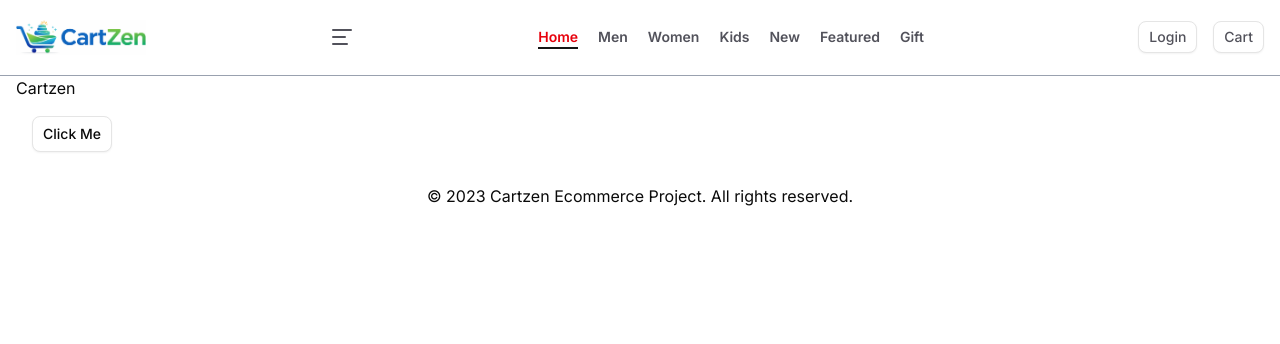
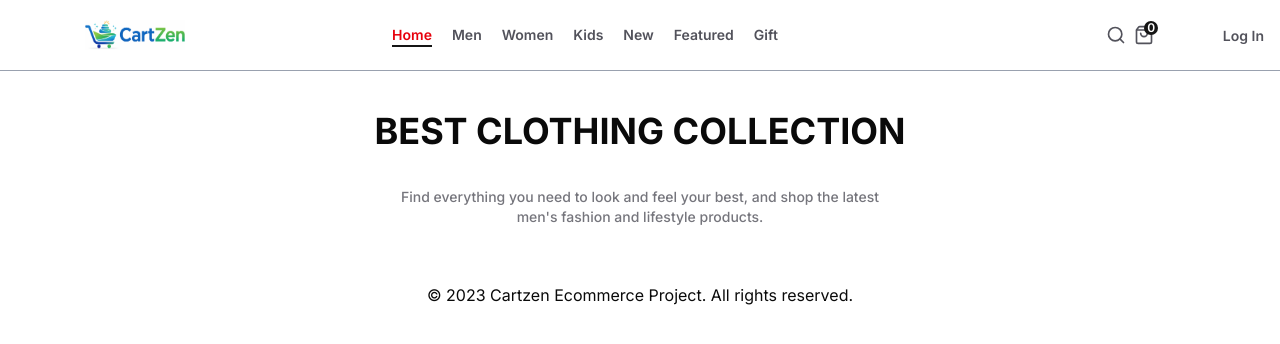
Before and after one commit to hs56704-alt/cartzen-, a Next.js app: page / in a window 1280 px wide. Shown: the top 344 px of the page. Built offline with nearby package versions, Linux system fonts and the light colour scheme; no server answers.

Commit message:
08/04/2026 final

```diff
--- a/app/layout.tsx
+++ b/app/layout.tsx
@@ -4,6 +4,7 @@ import "./globals.css";
 import { cn } from "@/lib/utils";
 import Header from "@/components/Header";
 import Footer from "@/components/Footer";
+import { ClerkProvider } from "@clerk/nextjs";
 
 const inter = Inter({subsets:['latin'],variable:'--font-sans'});
 
@@ -33,9 +34,11 @@ export default function RootLayout({
       className={cn("h-full", "antialiased", geistSans.variable, geistMono.variable, "font-sans", inter.variable)}
     >
       <body className="min-h-full flex flex-col">
+        <ClerkProvider>
         <Header />
         {children}
         <Footer />
+        </ClerkProvider>
       </body>
     </html>
   );
--- a/app/page.tsx
+++ b/app/page.tsx
@@ -1,16 +1,14 @@
 import Image from "next/image";
 import { Button } from "@/components/ui/button";
 import Container from "@/components/Container";
+import HomeBanner from "@/components/HomeBanner";
 
 
 export default function Home() {
   return (
     <div>
-      <Container>
-      <h1>Cartzen</h1>
-      <Button variant="outline" className="m-4">
-        Click Me
-      </Button>
+      <Container className = "py-10">
+        <HomeBanner />
       </Container>
     </div>
   );
--- /dev/null
+++ b/components/CartIcon.tsx
@@ -0,0 +1,14 @@
+import { ShoppingBag } from 'lucide-react'
+import Link from 'next/link'
+import React from 'react'
+
+const CartIcon = () => {
+  return (
+    <Link href = {"/cart"} className="group relative">
+        <ShoppingBag className='w-5 h-5 group-hover:text-darkColor hoverEffect' />
+        <span className = "absolute -top-1 -right-1 bg-darkColor text-white h-3.5 w-3.5 rounded-full text-xs font-semibold flex items-center justify-center">0</span>
+    </Link>
+  )
+}
+
+export default CartIcon
--- a/components/Header.tsx
+++ b/components/Header.tsx
@@ -5,23 +5,44 @@ import Container from './Container'
 import { Button } from './ui/button'
 import Image from 'next/image'
 import MobileMenu from './MobileMenu'
+import { Search } from 'lucide-react'
+import CartIcon from './CartIcon'
+import SearchBar from './SearchBar'
+import { currentUser } from '@clerk/nextjs/server'
 
 
-const Header = () => {
+const Header = async () => {
+  const user = await currentUser();
+  console.log("user", user);
+
   return (
     <header className = "border-b border-b-gray-400 py-5">
         <Container className="flex items-center justify-between gap-7 text-lightColor">
+          <MobileMenu />
           <Logo>
-            <Image src="/logo.png" alt="Cartzen Logo" width={130} height={130} />
+           <Image
+              src="/logo.png"
+              alt="Cartzen Logo"
+              width={130}
+              height={120}
+              priority
+              style={{ width: '100px', height: '30px' }}
+            />
           </Logo>
-          <MobileMenu />
+          <div className = "w-auto md:w-1/3 flex items-center justify-center gap-1.5">
+
           <HeaderMenu />
-          <div className="flex items-center gap-4">
-            <Button variant="outline" size="sm">Login</Button>
-            <Button variant="outline" size="sm">Cart</Button>
+          </div>
+          <div className="w-auto md:w-1/3 flex items-center justify-end gap-2">
+            <SearchBar />
+            <CartIcon />
+
+          </div>
+          <div>
+            <button className='text-sm font-semibold hover:text-darkColor hoverEffect'>Log In </button>
           </div>
         </Container>
-      </header>
+    </header>
   )
 }
 
--- /dev/null
+++ b/components/HomeBanner.tsx
@@ -0,0 +1,17 @@
+import React from 'react'
+import Title from './Title'
+
+const HomeBanner = () => {
+  return (
+    <div className ='flex flex-col items-center justify-center gap-5'>
+     <Title className="text-3xl md:text-4xl uppercase font-bold text-center ">
+        Best Clothing Collection
+     </Title>
+     <p className="text-sm text-center text-lightColor/80 font-medium max-w-120 mt-4">
+       Find everything you need to look and feel your best, and shop the latest men&apos;s fashion and lifestyle products.
+     </p>
+    </div>
+  )
+}
+
+export default HomeBanner
--- a/components/MobileMenu.tsx
+++ b/components/MobileMenu.tsx
@@ -4,7 +4,7 @@ import React from 'react'
 const MobileMenu = () => {
   return (
     <div>
-        <AlignLeft className='hover:'/>
+        <AlignLeft className='hover:text-darkColor hoverEffect md:hidden'/>
     </div>
   )
 }
--- /dev/null
+++ b/components/SearchBar.tsx
@@ -0,0 +1,12 @@
+import { Search } from 'lucide-react'
+import React from 'react'
+
+const SearchBar = () => {
+  return (
+    <div>
+      <Search className = "w-5 h-5 hover:text-darkColor hoverEffect" />
+    </div>
+  )
+}
+
+export default SearchBar
--- /dev/null
+++ b/components/Title.tsx
@@ -0,0 +1,14 @@
+import { cn } from "@/lib/utils";
+
+interface Props{
+    children: React.ReactNode;
+    className?: string;
+}
+
+const Title = ({ children, className }: Props) => {
+  return (
+    <h2 className={cn("text-2xl font-semibold", className)}>{children}</h2>
+  )
+}
+
+export default Title
--- a/package.json
+++ b/package.json
@@ -9,6 +9,7 @@
     "lint": "eslint"
   },
   "dependencies": {
+    "@clerk/nextjs": "^7.0.11",
     "class-variance-authority": "^0.7.1",
     "clsx": "^2.1.1",
     "cmdk": "^1.1.1",
--- /dev/null
+++ b/proxy.ts
@@ -0,0 +1,12 @@
+import { clerkMiddleware } from '@clerk/nextjs/server';
+
+export default clerkMiddleware();
+
+export const config = {
+  matcher: [
+    // Skip Next.js internals and all static files, unless found in search params
+    '/((?!_next|[^?]*\\.(?:html?|css|js(?!on)|jpe?g|webp|png|gif|svg|ttf|woff2?|ico|csv|docx?|xlsx?|zip|webmanifest)).*)',
+    // Always run for API routes
+    '/(api|trpc)(.*)',
+  ],
+};
```
Also changed, not shown: 2 other files (tests, documents, lock files or other folders).
